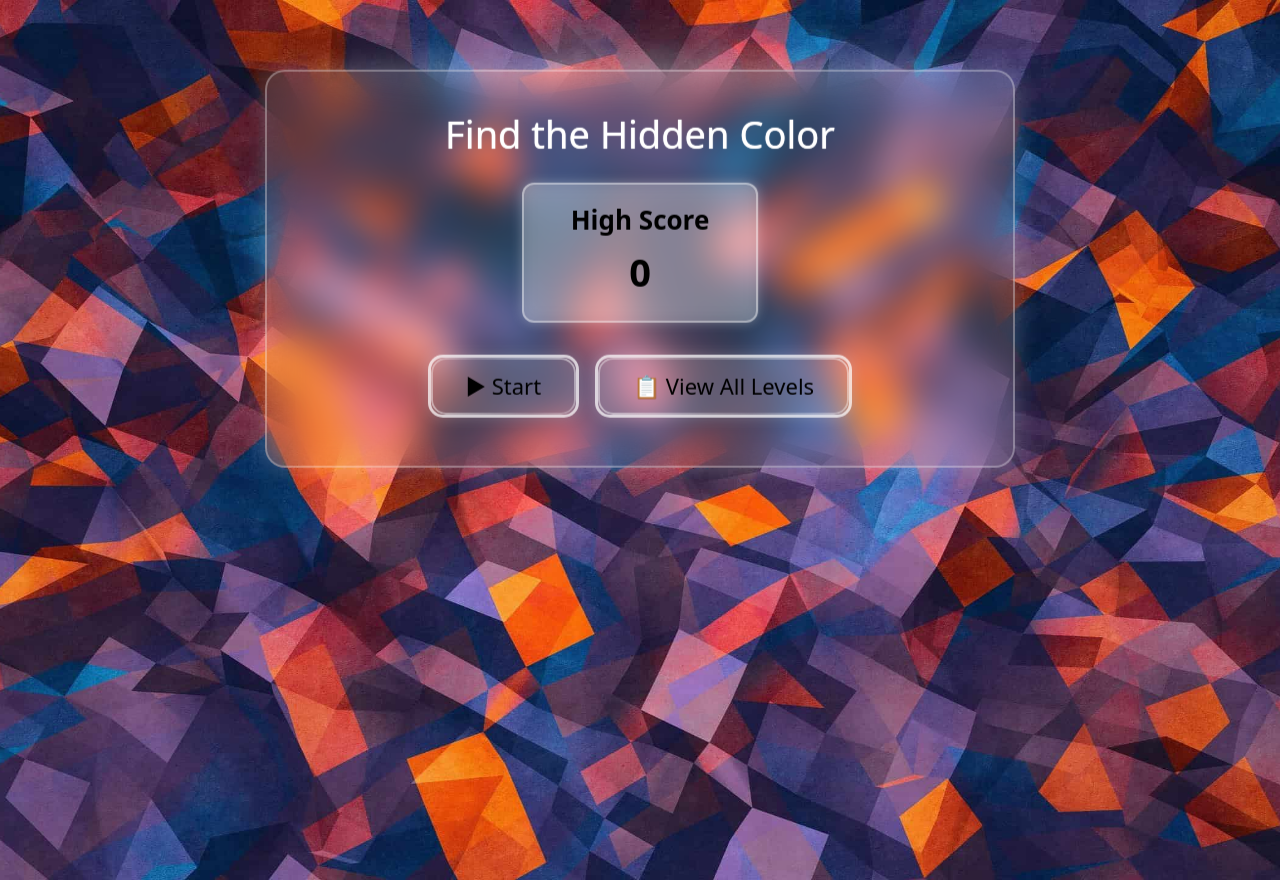
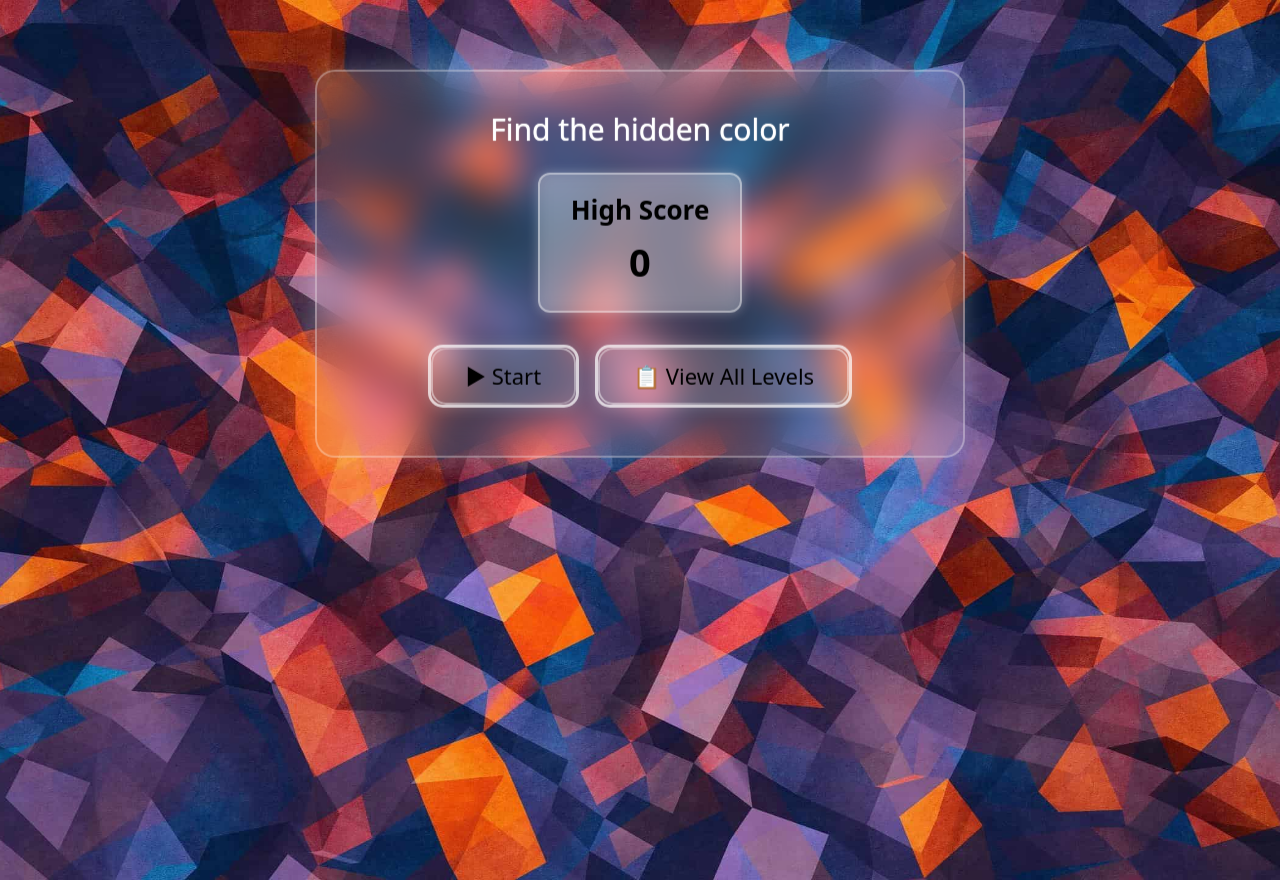
Before and after one commit to sjha1101/games, a React (Vite) app in the folder hiddenColor/: page / in a window 1280 px wide. Built offline with nearby package versions, Linux system fonts and the light colour scheme.

Commit message:
change done in homepage css

```diff
--- a/hiddenColor/src/assets/css/HomePage.css
+++ b/hiddenColor/src/assets/css/HomePage.css
@@ -14,12 +14,13 @@ body {
    Main Wrapper (Glass + Floating Animation)
 ----------------------------------------- */
 .home-wrapper {
+    width: 90%;
     position: relative;
     backdrop-filter: blur(18px);
     background: rgba(255, 255, 255, 0.15);
     padding: 40px 30px;
     border-radius: 20px;
-    max-width: 750px;
+    max-width: 650px;
     margin: 80px auto;
     box-shadow: 0 0 25px rgba(255, 255, 255, 0.25);
     border: 2px solid rgba(255, 255, 255, 0.3);
@@ -62,8 +63,8 @@ body {
 ----------------------------------------- */
 .home-title {
     color: #fff;
-    font-size: 38px;
-    font-weight: 400;
+    font-size: 30px;
+    font-weight: 350;
     text-shadow: 0 0 1px #fff;
     margin-bottom: 25px;
 
--- a/hiddenColor/src/components/homePage.jsx
+++ b/hiddenColor/src/components/homePage.jsx
@@ -8,10 +8,10 @@ function HomePage() {
     return (
         <div className="home-wrapper text-center">
 
-            <h1 className="home-title">Find the Hidden Color</h1>
+            <h6 className="home-title">Find the hidden color</h6>
 
             <div className="row justify-content-center mb-4">
-                <div className="col-10 col-md-4 score-box">
+                <div className="col-7 col-md-4 score-box">
                     <h4>High Score</h4>
                     <p>{highScore}</p>
                 </div>
```
